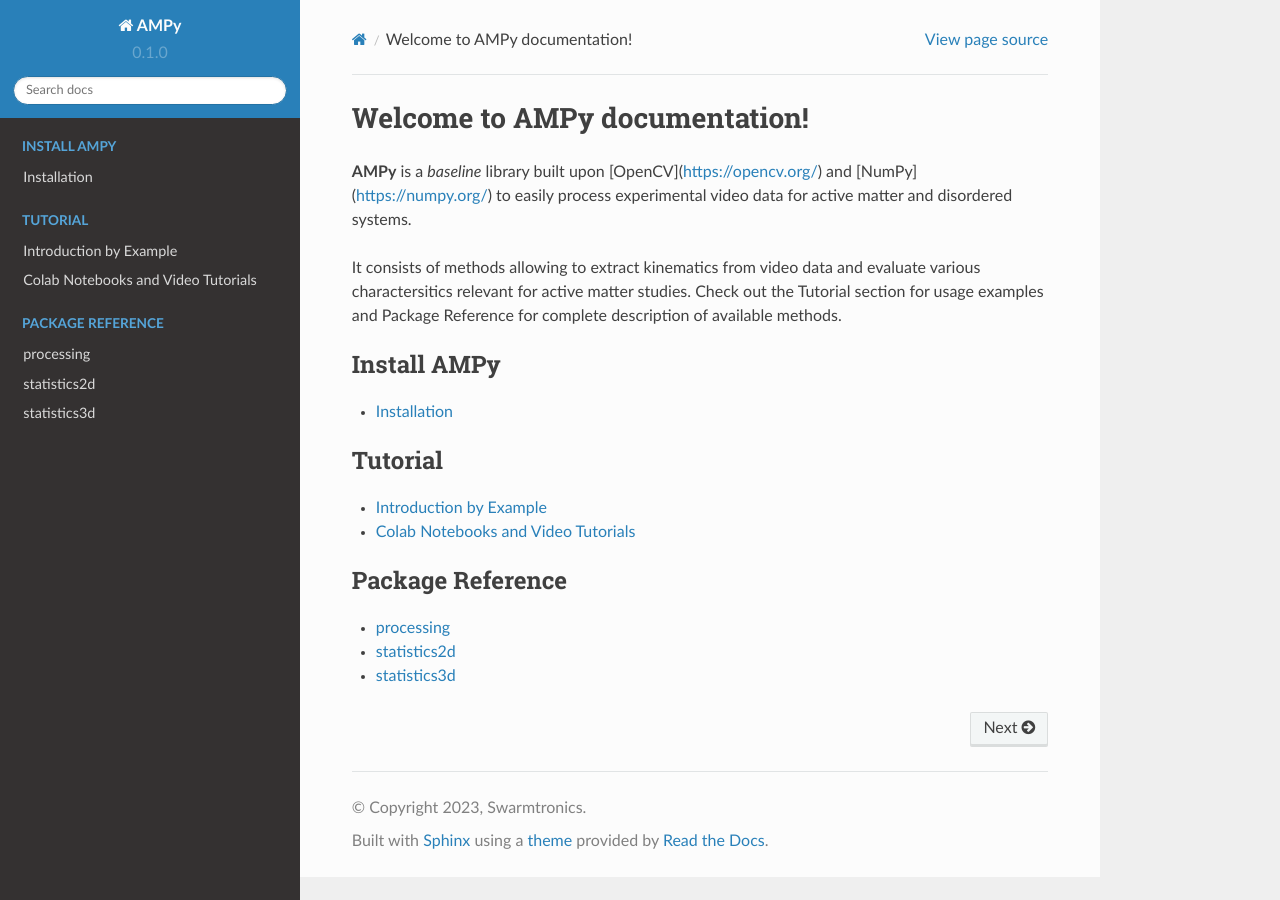
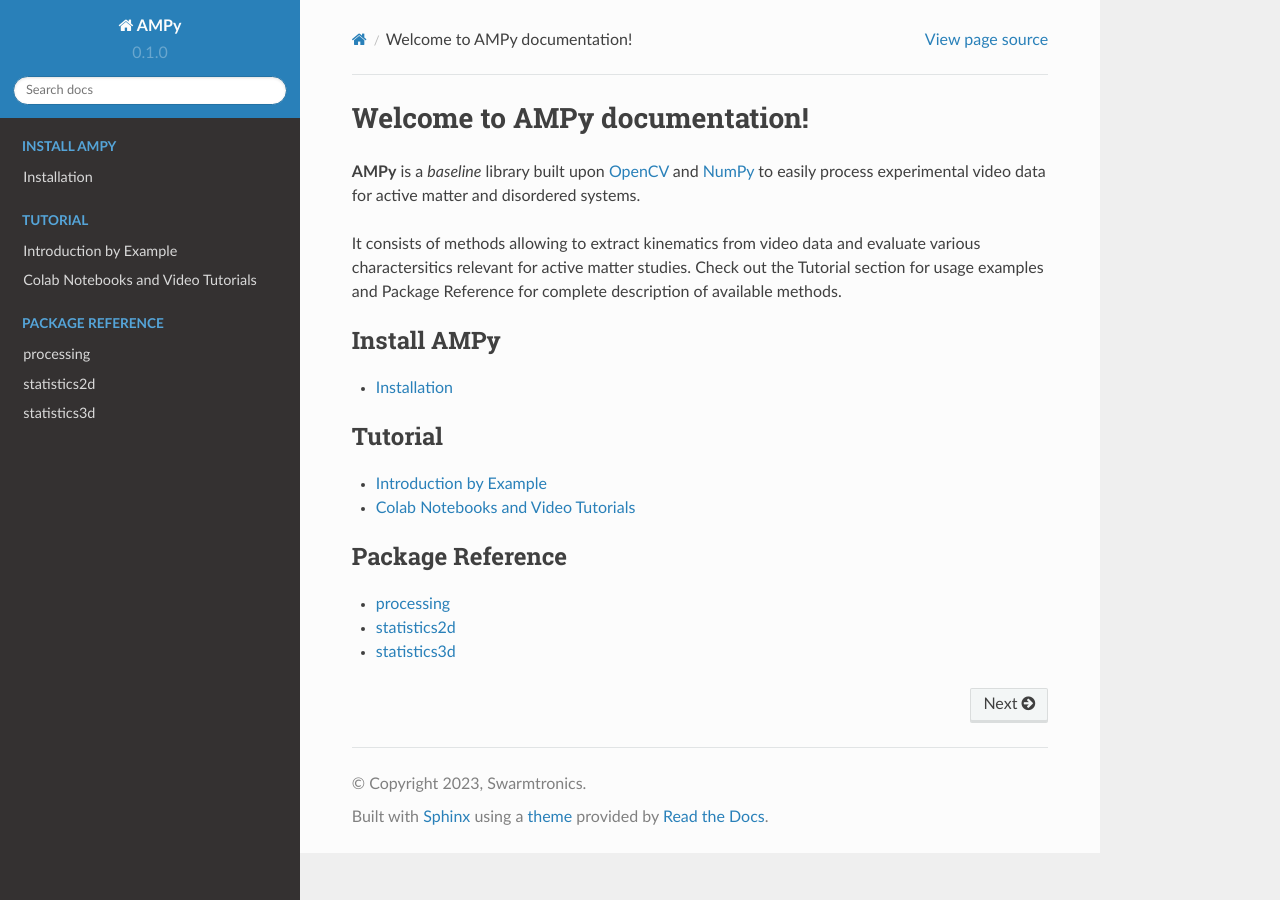
Before and after one commit to swarmtronics/AMPy, a Sphinx documentation site: the page built from docs/source/index.rst, in a window 1280 px wide. Built offline with Sphinx 7.4.7 and the Read the Docs theme 2.0.0, drawn with Linux system fonts in a browser that asks for light colours.

Commit message:
Update index.rst

```diff
--- a/docs/source/index.rst
+++ b/docs/source/index.rst
@@ -1,7 +1,7 @@
 Welcome to AMPy documentation!
 ===================================
 
-**AMPy** is a *baseline* library built upon [OpenCV](https://opencv.org/) and [NumPy](https://numpy.org/) to easily process experimental video data for active matter and disordered systems.
+**AMPy** is a *baseline* library built upon `OpenCV <(https://opencv.org/>`_ and `NumPy <(https://numpy.org/>`_ to easily process experimental video data for active matter and disordered systems.
 
 It consists of methods allowing to extract kinematics from video data and evaluate various charactersitics relevant for active matter studies. Check out the :doc:`Tutorial` section for usage examples and :doc:`Package Reference` for complete description of available methods.
 
```
